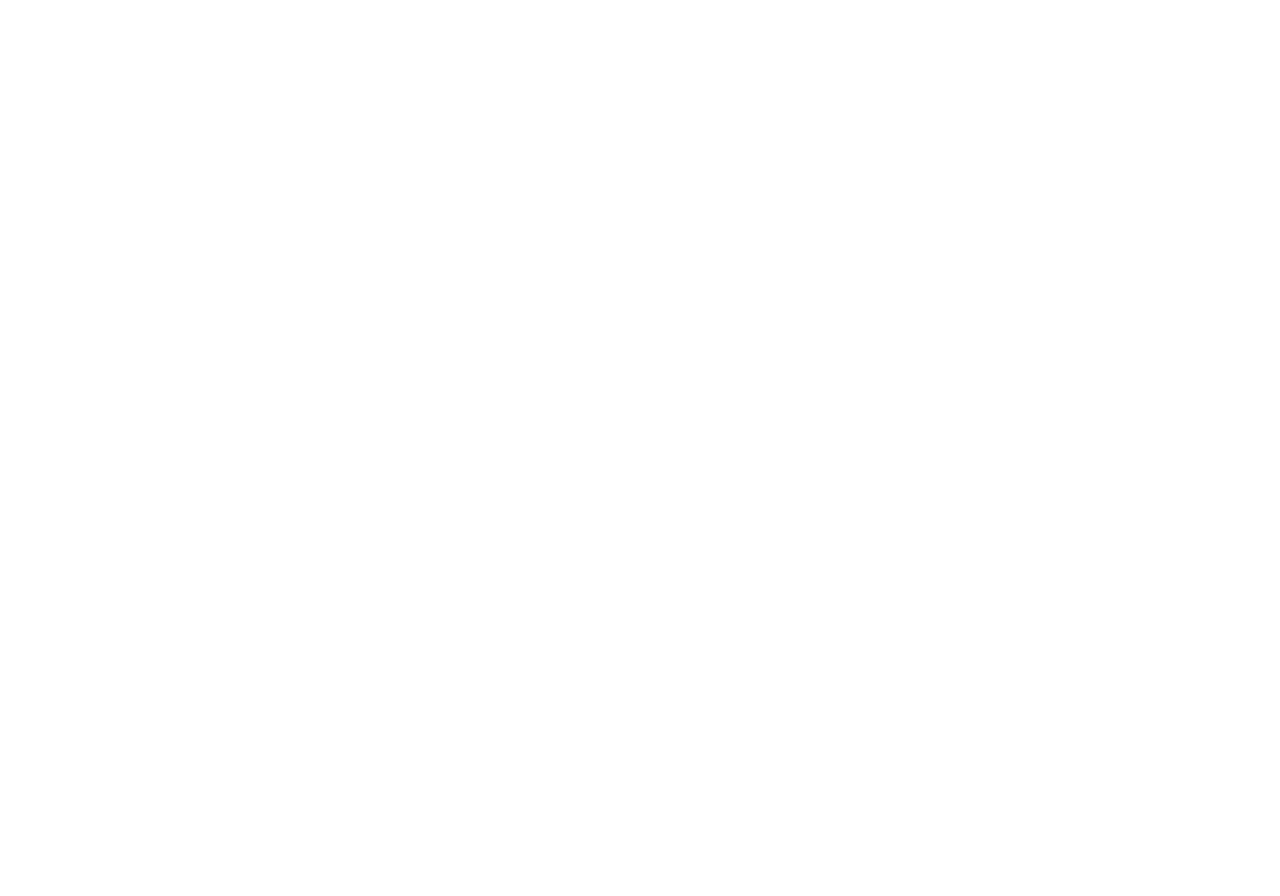
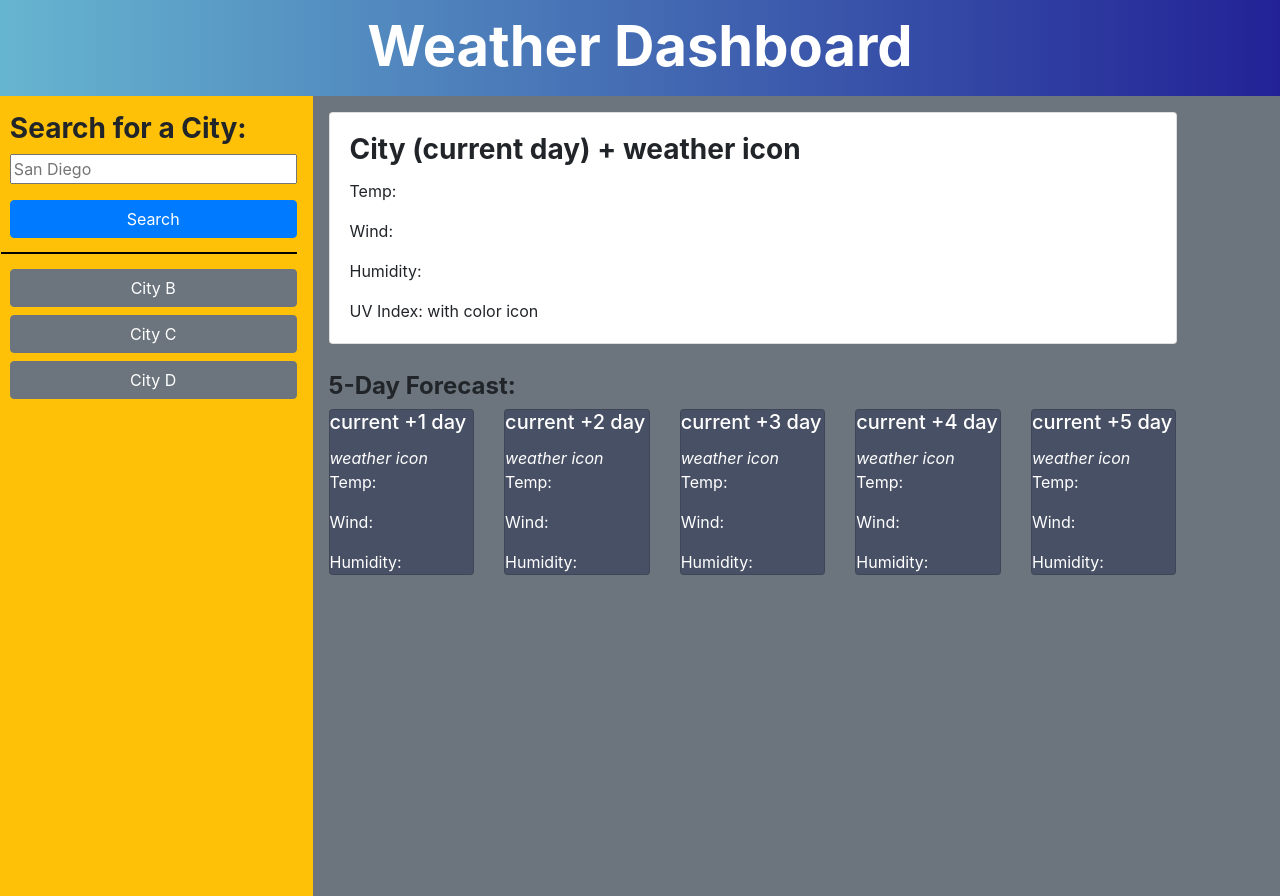
Before and after one commit to qd9069/weather_dashboard_server_apis_project, a plain HTML site: page index.html in a window 1280 px wide. Before the commit the page ends 800 px from the top, so only its background shows below. Drawn offline with nearby package versions, Linux system fonts and the light colour scheme.

Commit message:
Updated html and css for Front-end design

```diff
--- a/assets/css/style.css
+++ b/assets/css/style.css
@@ -0,0 +1,39 @@
+header {
+    color: white;
+    background-image: linear-gradient(to right, rgb(102, 181, 208) , rgb(34, 34, 150));
+    text-align: center;
+    height: 12vh;
+}
+
+header h1 {
+    padding: 1% 0%;
+}
+
+.left {
+    min-height: 100vh;
+}
+
+.left form {
+    border-bottom: 2px solid black;
+    padding-bottom: 5%;
+    padding-left: 3%;
+}
+
+#historyCities {
+    padding-top: 5%;
+    padding-left: 3%;
+}
+
+
+.right {
+    min-height: 100vh;
+}
+
+#forecastBlock {
+    padding-top: 3%;
+}
+
+.forecastDeck div {
+    background-color: rgb(72, 80, 101);
+    color: white;
+}
--- a/index.html
+++ b/index.html
@@ -8,17 +8,102 @@
     <link rel="stylesheet" href="./assets/css/style.css"/>
     <title>Weather Dashboard</title>
 </head>
+
 <body>
+    <!-- for the header section -->
+    <header>
+        <h1 class="display-4 font-weight-bolder">Weather Dashboard</h1>
+    </header>
 
 
+    <!-- for the main body  -->
+    <main class="flex-row align-start align-stretch-md align-content-start align-content-stretch-md min-100-vh">
+        <div class="row min-100-vw">
+            <!-- Left: for the search box  -->
+            <section class="left col-12 col-md-3 p-3 bg-warning">
+                <!-- for search form -->
+                <form>
+                    <div class="form-group">
+                        <h3 class="font-weight-bolder">Search for a City:</h3>
+                        <input type="text" class="form-input w-100" placeholder="San Diego">
+                    </div>
+                    <button id="searchBtn" class="btn btn-primary btn-block">Search</button>
+                </form>
+
+                <!-- for search history -->
+                <div id="historyCities">
+                    <button id="searchBtn" class="btn btn-secondary btn-block">City B</button>
+                    <button id="searchBtn" class="btn btn-secondary btn-block">City C</button>
+                    <button id="searchBtn" class="btn btn-secondary btn-block">City D</button>
+                </div>
+            </section>
+
+            <!-- Right: for weather -->
+            <section class="right col-12 col-md-9 p-3 bg-secondary">
+                <!-- for the main weather box -->
+                <div class="card" style="width: 53rem;">
+                    <div class="card-body">
+                      <h3 class="card-title font-weight-bolder">City (current day) + weather icon</h3>
+                      <p class="card-text">Temp:</p>
+                      <p class="card-text">Wind:</p>
+                      <p class="card-text">Humidity:</p>
+                      <p class="card-text">UV Index: with color icon</p>
+                    </div>
+                </div>
 
 
+                <!-- for the 5-day forecast -->
+                <div id="forecastBlock" style="width: 53rem;">
+                    <h4 class="font-weight-bolder">5-Day Forecast:</h4>
+
+                    <div class="card-deck forecastDeck">
+                        <div class="card">
+                            <h5 class="card-title">current +1 day</h5>
+                            <i>weather icon</i>
+                            <p class="card-text">Temp:</p>
+                            <p class="card-text">Wind:</p>
+                            <p class="card-text">Humidity:</p>
+                        </div>
+                        <div class="card">
+                            <h5 class="card-title">current +2 day</h5>
+                            <i>weather icon</i>
+                            <p class="card-text">Temp:</p>
+                            <p class="card-text">Wind:</p>
+                            <p class="card-text">Humidity:</p>
+                        </div>
+                        <div class="card">
+                            <h5 class="card-title">current +3 day</h5>
+                            <i>weather icon</i>
+                            <p class="card-text">Temp:</p>
+                            <p class="card-text">Wind:</p>
+                            <p class="card-text">Humidity:</p>
+                        </div>
+                        <div class="card">
+                            <h5 class="card-title">current +4 day</h5>
+                            <i>weather icon</i>
+                            <p class="card-text">Temp:</p>
+                            <p class="card-text">Wind:</p>
+                            <p class="card-text">Humidity:</p>
+                        </div>
+                        <div class="card">
+                            <h5 class="card-title">current +5 day</h5>
+                            <i>weather icon</i>
+                            <p class="card-text">Temp:</p>
+                            <p class="card-text">Wind:</p>
+                            <p class="card-text">Humidity:</p>
+                        </div>
+                    </div>
+                </div>
+            </section>
+
+        </div>
 
 
+    </main>
 
 
-
-
+    <!-- to link the JavaScript  -->
     <script src="./assets/js/script.js"></script>
 </body>
+
 </html>
```
